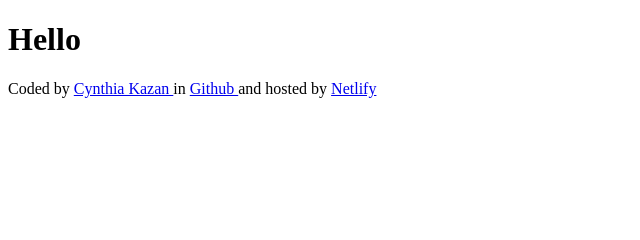
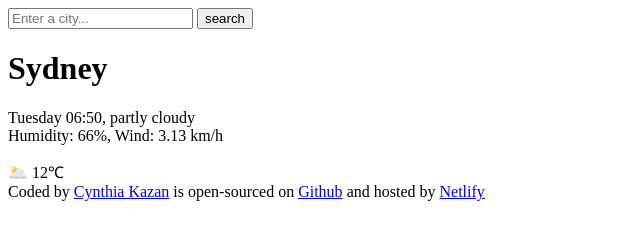
Before and after one commit to fiftyshaddygirl/Vanila-weather-forecast, a plain HTML site: page index.html in a window 1280 px wide. Shown: the whole page, without its empty margins (0-640 px from the left). Drawn offline with Linux system fonts and the light colour scheme.

Commit message:
added html content

```diff
--- a/index.html
+++ b/index.html
@@ -5,19 +5,33 @@
     <meta name="viewport" content="width=device-width, initial-scale=1.0" />
     <title>Vanilla weather app</title>
   </head>
-  <h1>Hello</h1>
+  <form>
+    <input type="search" placeholder="Enter a city..." required />
+    <input type="submit" value="search" />
+  </form>
+  <main>
+    <div>
+      <h1>Sydney</h1>
+      <p>
+        Tuesday 06:50, partly cloudy
+        <br />
+        Humidity: 66%, Wind: 3.13 km/h
+      </p>
+    </div>
+    <div>🌥️ 12℃</div>
+  </main>
   <footer>
     Coded by
     <a href="https://github.com/fiftyshaddygirl" target="_blank">
-      Cynthia Kazan
-    </a>
-    in
+      Cynthia Kazan</a
+    >
+    is open-sourced on
     <a
       href="https://github.com/fiftyshaddygirl/Vanila-weather-forecast"
       target="_blank"
     >
-      Github
-    </a>
+      Github</a
+    >
     and hosted by
     <a href="https://vanilla-weatherforecast.netlify.app/" target="_blank">
       Netlify</a
```
